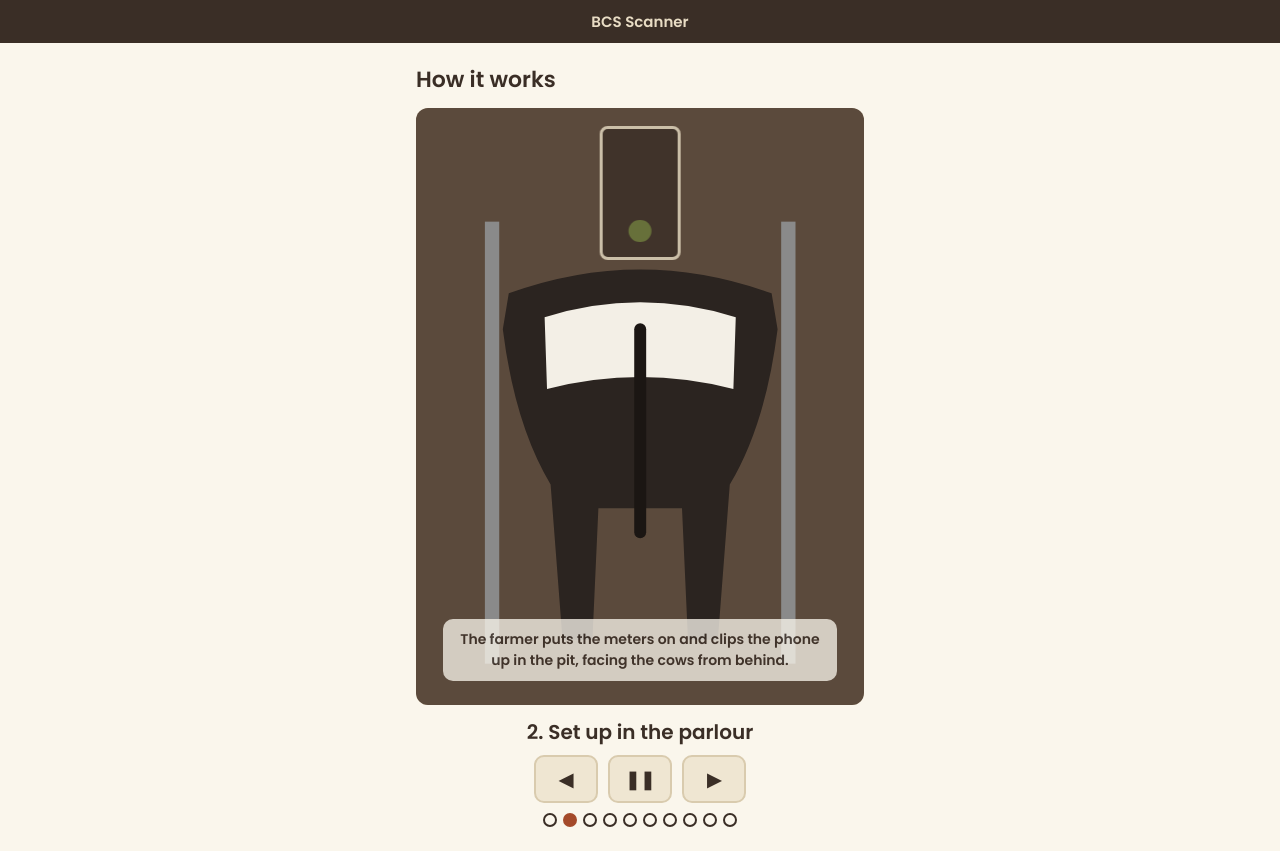
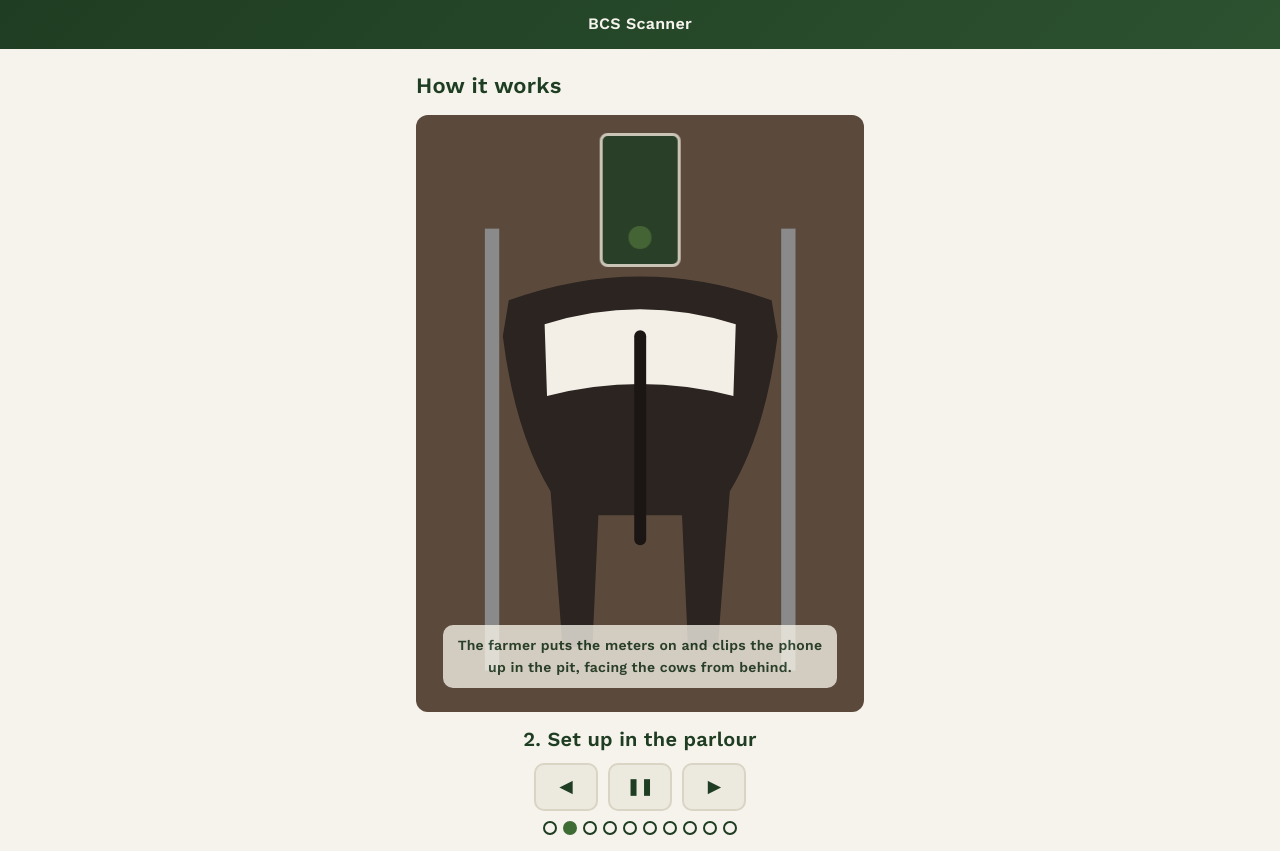
Before and after one commit to alxgrgsc/bcsscanner, a website with bundled scripts: page index.html in a window 1280 px wide. Built offline with nearby package versions, Linux system fonts and the light colour scheme.

Commit message:
feat: farm theme look (greens, paper, Work Sans + mono numbers, self-hosted); no logo or name
Co-Authored-By: Claude Opus 5.5 <noreply@anthropic.com>

```diff
--- a/index.html
+++ b/index.html
@@ -4,9 +4,7 @@
   <meta charset="utf-8">
   <meta name="viewport" content="width=device-width, initial-scale=1">
   <title>BCS Scanner prototype</title>
-  <link rel="preconnect" href="https://fonts.googleapis.com">
-  <link rel="preconnect" href="https://fonts.gstatic.com" crossorigin>
-  <link href="https://fonts.googleapis.com/css2?family=Poppins:wght@400;600&display=swap" rel="stylesheet">
+  <link rel="stylesheet" href="theme.css">
   <link rel="stylesheet" href="tour/tour.css">
   <link rel="stylesheet" href="style.css">
   <script type="module" src="app.js"></script>
--- a/style.css
+++ b/style.css
@@ -1,22 +1,25 @@
+/* Colours and fonts come from theme.css. */
 :root {
-  --oat: #E8DCC4;
-  --rust: #A44A2A;
-  --olive: #6B7A3A;
-  --brown: #3A2E26;
-  --cream: #FAF6EC;
-  --card: #EFE6D2;
-  --sand: #D9CBAE;
-  --grey: #7A6E62;
+  --primary: var(--honest-green);
+  --danger: var(--nasturtium);
+  --accent: var(--fresh-leaf);
+  --strong: var(--deep-field);
+  --bg: var(--paper);
+  --card: #ECE9DF;
+  --line: var(--linen);
+  --muted-text: var(--muted);
 }
 
 * { box-sizing: border-box; }
 
 body {
   margin: 0;
-  background: var(--cream);
-  color: var(--brown);
-  font-family: Poppins, system-ui, sans-serif;
-  font-size: 18px;
+  background: var(--bg);
+  color: var(--ink);
+  font-family: var(--font-sans);
+  font-size: 16px;
+  letter-spacing: .015em;
+  line-height: 1.55;
 }
 
 [hidden] { display: none !important; }
@@ -25,12 +28,12 @@ body {
   position: sticky;
   top: 0;
   z-index: 10;
-  background: var(--brown);
-  color: var(--oat);
+  background: linear-gradient(135deg, #1F3D22, #2C5230);
+  color: var(--paper);
   text-align: center;
   font-weight: 600;
-  font-size: 15px;
-  padding: 10px 16px;
+  font-size: 16px;
+  padding: 12px 16px;
 }
 
 main {
@@ -42,7 +45,7 @@ main {
 .frame {
   position: relative;
   aspect-ratio: 3 / 4;
-  background: var(--brown);
+  background: var(--strong);
   border-radius: 12px;
   overflow: hidden;
 }
@@ -64,8 +67,8 @@ main {
   left: 0;
   right: 0;
   height: 4px;
-  background: var(--olive);
-  box-shadow: 0 0 12px var(--olive);
+  background: var(--accent);
+  box-shadow: 0 0 12px var(--accent);
   animation: sweep 1s linear;
 }
 
@@ -85,10 +88,10 @@ input, select {
   min-height: 56px;
   font: inherit;
   padding: 0 14px;
-  border: 2px solid var(--sand);
+  border: 2px solid var(--line);
   border-radius: 10px;
   background: #fff;
-  color: var(--brown);
+  color: var(--ink);
 }
 
 button {
@@ -96,16 +99,16 @@ button {
   font: inherit;
   font-weight: 600;
   border-radius: 10px;
-  border: 2px solid var(--rust);
+  border: 2px solid var(--primary);
   cursor: pointer;
 }
 
-button.primary { background: var(--rust); color: var(--cream); }
-button.secondary { background: var(--card); color: var(--brown); border-color: var(--sand); }
+button.primary { background: var(--primary); color: var(--paper); }
+button.secondary { background: var(--card); color: var(--strong); border-color: var(--line); }
 button:disabled { opacity: 0.6; cursor: wait; }
 button.wide, #score-btn { width: 100%; margin-top: 20px; }
 
-.note { color: var(--grey); font-size: 15px; margin: 8px 0; }
+.note { color: var(--muted-text); font-size: 14px; margin: 8px 0; }
 
 .tag-line { font-weight: 600; margin: 4px 0 12px; }
 
@@ -118,15 +121,16 @@ button.wide, #score-btn { width: 100%; margin-top: 20px; }
   padding: 16px 20px;
 }
 
-.score { font-size: 56px; font-weight: 600; color: var(--rust); line-height: 1; }
-.label { font-weight: 600; color: var(--olive); }
+.score { font-family: var(--font-mono); font-size: 52px; font-weight: 700; color: var(--strong); line-height: 1; }
+.label { font-weight: 600; color: var(--primary); }
 
 .target { font-weight: 600; margin: 12px 0 4px; }
-.target.under, .target.over { color: var(--rust); }
-.target.in { color: var(--olive); }
+.target.under { color: var(--danger); }
+.target.over { color: #9A6B10; }
+.target.in { color: var(--primary); }
 
-h1 { font-size: 22px; margin: 4px 0 12px; }
-h2 { font-size: 18px; margin: 20px 0 8px; }
+h1 { font-size: 22px; font-weight: 600; color: var(--strong); margin: 4px 0 12px; }
+h2 { font-size: 18px; font-weight: 600; color: var(--strong); margin: 20px 0 8px; }
 #scan, #result { scroll-margin-top: 56px; padding-top: 8px; }
 
 .areas { list-style: none; padding: 0; margin: 0; }
@@ -135,10 +139,10 @@ h2 { font-size: 18px; margin: 20px 0 8px; }
   grid-template-columns: 1fr 56px;
   gap: 4px 12px;
   padding: 8px 0;
-  border-bottom: 1px solid var(--sand);
+  border-bottom: 1px solid var(--line);
 }
-.areas .bar { grid-column: 1 / -1; height: 8px; background: var(--sand); border-radius: 4px; }
-.areas .bar span { display: block; height: 100%; background: var(--olive); border-radius: 4px; }
-.areas .num { text-align: right; font-weight: 600; }
+.areas .bar { grid-column: 1 / -1; height: 8px; background: var(--line); border-radius: 4px; }
+.areas .bar span { display: block; height: 100%; background: var(--accent); border-radius: 4px; }
+.areas .num { text-align: right; font-weight: 700; font-family: var(--font-mono); }
 
 .row { display: grid; grid-template-columns: 64px 1fr 64px; gap: 10px; margin-top: 20px; }
--- /dev/null
+++ b/theme.css
@@ -0,0 +1,34 @@
+/* Farm theme: warm paper, deep field greens, mono for every number.
+   Look only: colours, fonts and type rules. Fonts are self-hosted
+   (no calls to Google Fonts). Loaded before style.css and tour/tour.css. */
+
+@font-face {
+  font-family: 'Work Sans';
+  font-style: normal;
+  font-weight: 400 600;
+  font-display: swap;
+  src: url('fonts/work-sans-latin.woff2') format('woff2');
+}
+
+@font-face {
+  font-family: 'JetBrains Mono';
+  font-style: normal;
+  font-weight: 400 700;
+  font-display: swap;
+  src: url('fonts/jetbrains-mono-latin.woff2') format('woff2');
+}
+
+:root {
+  --deep-field: #1F3D22;   /* top bar, headings, strong text */
+  --honest-green: #3F6B35; /* primary buttons, within target */
+  --fresh-leaf: #7AA451;   /* focus, scan line, active */
+  --paper: #F5F3EC;        /* page background */
+  --ink: #16170F;          /* text */
+  --linen: #E7E3D6;        /* borders, panels */
+  --honey: #E0A92E;        /* warnings, above target */
+  --nasturtium: #B8472F;   /* below target, flagged */
+  --muted: #5E604F;        /* secondary text */
+
+  --font-sans: 'Work Sans', system-ui, sans-serif;
+  --font-mono: 'JetBrains Mono', ui-monospace, monospace;
+}
--- a/tour/tour.css
+++ b/tour/tour.css
@@ -3,15 +3,17 @@
 .t-wrap, .t-wrap *, .t-wrap *::before, .t-wrap *::after { box-sizing: border-box; }
 
 .t-wrap {
-  --t-oat: #E8DCC4;
-  --t-rust: #A44A2A;
-  --t-olive: #6B7A3A;
-  --t-brown: #3A2E26;
-  --t-cream: #FAF6EC;
-  --t-card: #EFE6D2;
-  --t-sand: #D9CBAE;
-  --t-grey: #7A6E62;
-  font-family: Poppins, system-ui, sans-serif;
+  --t-oat: #E7E3D6;
+  --t-rust: #B8472F;
+  --t-olive: #3F6B35;
+  --t-leaf: #7AA451;
+  --t-brown: #1F3D22;
+  --t-cream: #F5F3EC;
+  --t-card: #ECE9DF;
+  --t-sand: #D9D4C4;
+  --t-grey: #5E604F;
+  font-family: 'Work Sans', system-ui, sans-serif;
+  letter-spacing: .015em;
   color: var(--t-brown);
 }
 
@@ -57,7 +59,7 @@
   background: transparent;
   cursor: pointer;
 }
-.t-dots button.on { background: var(--t-rust); border-color: var(--t-rust); }
+.t-dots button.on { background: var(--t-olive); border-color: var(--t-olive); }
 
 /* ---- Pieces ---- */
 
@@ -105,7 +107,8 @@
 .t-tags { list-style: none; padding: 0; margin: 8px 0 0; font-size: 13px; }
 .t-tags li { padding: 6px 0; border-top: 1px solid var(--t-sand); }
 
-.t-score { font-size: 40px; font-weight: 600; color: var(--t-rust); line-height: 1.1; }
+.t-score { font-family: 'JetBrains Mono', ui-monospace, monospace; font-size: 38px; font-weight: 700; color: var(--t-brown); line-height: 1.1; }
+.t-score .t-lbl { font-family: 'Work Sans', system-ui, sans-serif; }
 .t-score .t-lbl { font-size: 13px; color: var(--t-olive); }
 .t-under { color: var(--t-rust); font-weight: 600; font-size: 13px; }
 
@@ -185,8 +188,8 @@
   left: 0;
   right: 0;
   height: 4px;
-  background: var(--t-olive);
-  box-shadow: 0 0 14px var(--t-olive);
+  background: var(--t-leaf);
+  box-shadow: 0 0 14px var(--t-leaf);
   animation: t-sweep 1.6s linear infinite;
 }
 
@@ -220,13 +223,13 @@
 }
 .t-clip::after { content: ''; position: absolute; left: 50%; bottom: 12%; width: 30%; aspect-ratio: 1; transform: translateX(-50%); border-radius: 50%; background: var(--t-olive); }
 
-.t-input { display: flex; align-items: center; min-height: 44px; margin: 6px 0 4px; padding: 0 10px; border: 2px solid var(--t-sand); border-radius: 8px; background: #fff; font-size: 26px; font-weight: 600; letter-spacing: 2px; }
+.t-input { display: flex; align-items: center; min-height: 44px; margin: 6px 0 4px; padding: 0 10px; border: 2px solid var(--t-sand); border-radius: 8px; background: #fff; font-family: 'JetBrains Mono', ui-monospace, monospace; font-size: 26px; font-weight: 700; letter-spacing: 2px; }
 .t-digit { display: inline-block; overflow: hidden; max-width: 0; animation: t-reveal 0.01s var(--d) forwards; }
 @keyframes t-reveal { to { max-width: 2em; } }
 .t-caret { width: 2px; height: 26px; margin-left: 2px; background: var(--t-brown); animation: t-blink 0.8s steps(1) infinite; }
 .t-press { animation: t-press 0.25s var(--d) both; }
 @keyframes t-blink { 50% { opacity: 0; } }
-@keyframes t-press { 0% { background: var(--t-card); transform: none; } 40% { background: var(--t-rust); color: var(--t-cream); transform: scale(0.9); } 100% { background: var(--t-card); transform: none; } }
+@keyframes t-press { 0% { background: var(--t-card); transform: none; } 40% { background: var(--t-leaf); color: var(--t-cream); transform: scale(0.9); } 100% { background: var(--t-card); transform: none; } }
 .t-keys { display: grid; grid-template-columns: repeat(3, 1fr); gap: 6px; margin-top: 8px; }
 .t-keys span { text-align: center; padding: 6px 0; border-radius: 6px; background: var(--t-card); font-weight: 600; font-size: 13px; min-height: 28px; }
 .t-keys span:last-child { background: var(--t-olive); color: var(--t-cream); }
@@ -239,4 +242,7 @@
 @keyframes t-fill-flag { from { background: var(--t-sand); transform: scale(0.8); } to { background: var(--t-rust); transform: none; } }
 
 .t-keys span.t-press:last-child { animation-name: t-press-ok; }
-@keyframes t-press-ok { 0%, 100% { background: var(--t-olive); color: var(--t-cream); transform: none; } 40% { background: var(--t-rust); transform: scale(0.9); } }
+@keyframes t-press-ok { 0%, 100% { background: var(--t-olive); color: var(--t-cream); transform: none; } 40% { background: var(--t-leaf); transform: scale(0.9); } }
+
+/* Numbers in mono, per the farm theme. Fonts are loaded by theme.css; system fonts stand in if it's missing. */
+.t-keys span, .t-areas b, .t-bars b, .t-tags li { font-family: 'JetBrains Mono', ui-monospace, monospace; }
```
Also changed, not shown: tests/theme.test.js (added, +38 -0 lines), fonts/jetbrains-mono-latin.woff2 (added), fonts/work-sans-latin.woff2 (added).
